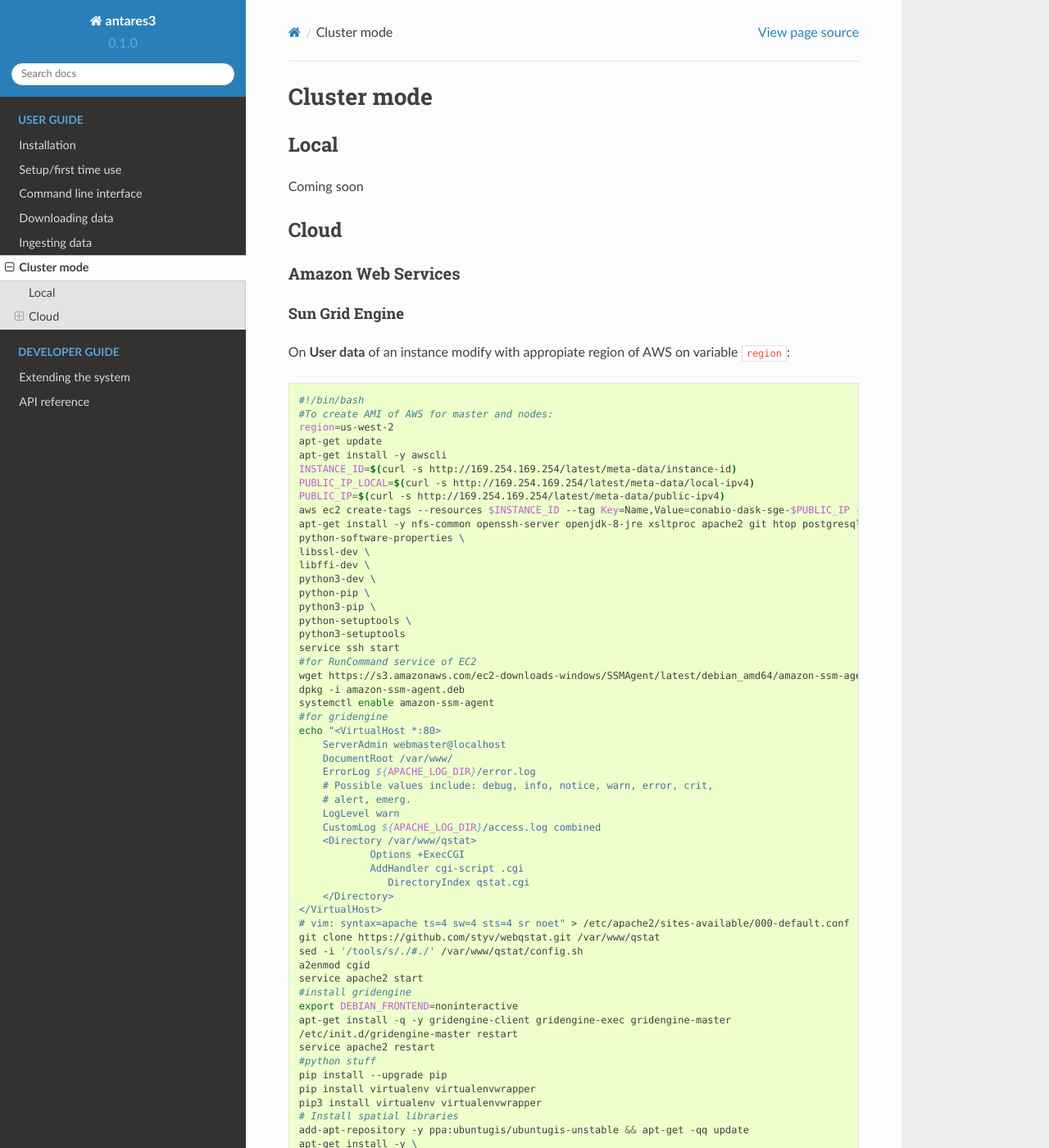
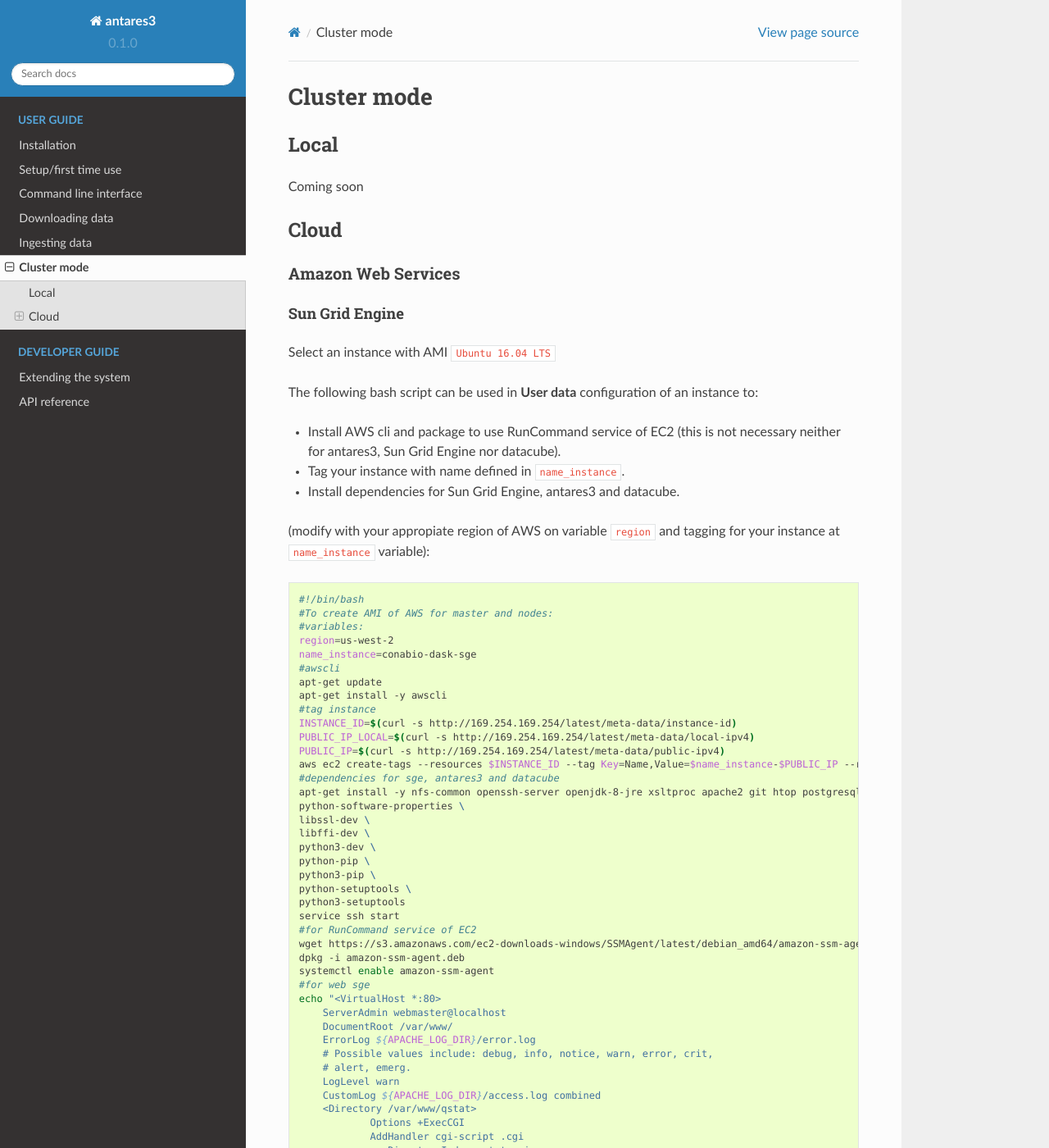
Before and after one commit to CONABIO/antares3, a Sphinx documentation site: the page built from docs/cluster.rst, in a window 1280 px wide and 1400 px high. Shown: the whole window at 82% size. Built offline with Sphinx 7.4.7 and the Read the Docs theme 2.0.0, drawn with Linux system fonts in a browser that asks for light colours; some of the changed text lies outside the part shown.

Commit message:
testing bash output on Rst

```diff
--- a/docs/cluster.rst
+++ b/docs/cluster.rst
@@ -19,19 +19,33 @@ Amazon Web Services
 Sun Grid Engine
 ^^^^^^^^^^^^^^^
 
-On **User data** of an instance modify with appropiate region of AWS on variable ``region``:
+Select an instance with AMI ``Ubuntu 16.04 LTS``
+
+The following bash script can be used in **User data** configuration of an instance to:
+
+* Install AWS cli and package to use RunCommand service of EC2 (this is not necessary neither for antares3, Sun Grid Engine nor datacube).
+* Tag your instance with name defined in ``name_instance``.
+* Install dependencies for Sun Grid Engine, antares3 and datacube.
+
+
+(modify with your appropiate region of AWS on variable ``region`` and tagging for your instance at ``name_instance`` variable):
 
 .. code-block:: bash
 
 	#!/bin/bash
 	#To create AMI of AWS for master and nodes:
+	#variables:
 	region=us-west-2
+	name_instance=conabio-dask-sge
+	#awscli
 	apt-get update
 	apt-get install -y awscli
+	#tag instance
 	INSTANCE_ID=$(curl -s http://169.254.169.254/latest/meta-data/instance-id)
 	PUBLIC_IP_LOCAL=$(curl -s http://169.254.169.254/latest/meta-data/local-ipv4)
 	PUBLIC_IP=$(curl -s http://169.254.169.254/latest/meta-data/public-ipv4)
-	aws ec2 create-tags --resources $INSTANCE_ID --tag Key=Name,Value=conabio-dask-sge-$PUBLIC_IP --region=$region
+	aws ec2 create-tags --resources $INSTANCE_ID --tag Key=Name,Value=$name_instance-$PUBLIC_IP --region=$region
+	#dependencies for sge, antares3 and datacube
 	apt-get install -y nfs-common openssh-server openjdk-8-jre xsltproc apache2 git htop postgresql \
 	python-software-properties \
 	libssl-dev \
@@ -46,7 +60,7 @@ On **User data** of an instance modify with appropiate region of AWS on variable
 	wget https://s3.amazonaws.com/ec2-downloads-windows/SSMAgent/latest/debian_amd64/amazon-ssm-agent.deb
 	dpkg -i amazon-ssm-agent.deb
 	systemctl enable amazon-ssm-agent
-	#for gridengine
+	#for web sge
 	echo "<VirtualHost *:80>
 	    ServerAdmin webmaster@localhost
 	    DocumentRoot /var/www/
@@ -66,12 +80,12 @@ On **User data** of an instance modify with appropiate region of AWS on variable
 	sed -i '/tools/s/./#./' /var/www/qstat/config.sh
 	a2enmod cgid
 	service apache2 start
-	#install gridengine
+	#install gridengine non interactively
 	export DEBIAN_FRONTEND=noninteractive
 	apt-get install -q -y gridengine-client gridengine-exec gridengine-master
 	/etc/init.d/gridengine-master restart
 	service apache2 restart
-	#python stuff
+	#python virtualenv
 	pip install --upgrade pip
 	pip install virtualenv virtualenvwrapper
 	pip3 install virtualenv virtualenvwrapper
@@ -94,13 +108,14 @@ On **User data** of an instance modify with appropiate region of AWS on variable
 	pip3 install python-dateutil
 	#Shared volume
 	mkdir /LUSTRE_compartido
-
+	#directories for antares3 and locale settings for datacube
 	mkdir -p /home/ubuntu/.virtualenvs
 	mkdir -p /home/ubuntu/git && mkdir -p /home/ubuntu/sandbox
 	echo 'source /usr/local/bin/virtualenvwrapper.sh' >> /home/ubuntu/.bash_aliases
 	echo "alias python=python3" >> /home/ubuntu/.bash_aliases
 	echo "export LC_ALL=C.UTF-8" >> /home/ubuntu/.profile
 	echo "export LANG=C.UTF-8" >> /home/ubuntu/.profile
+	#setting variable mount_point
 	echo "export mount_point=/LUSTRE_compartido" >> /home/ubuntu/.profile
 
 
```
